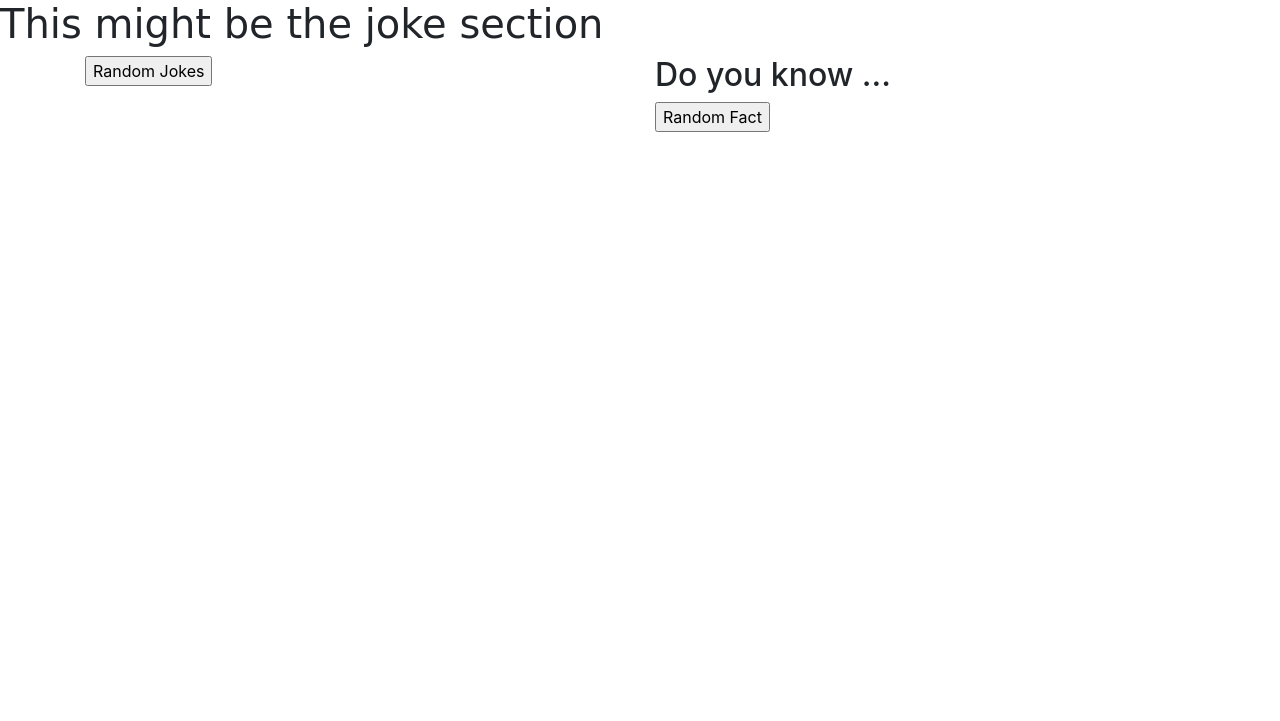
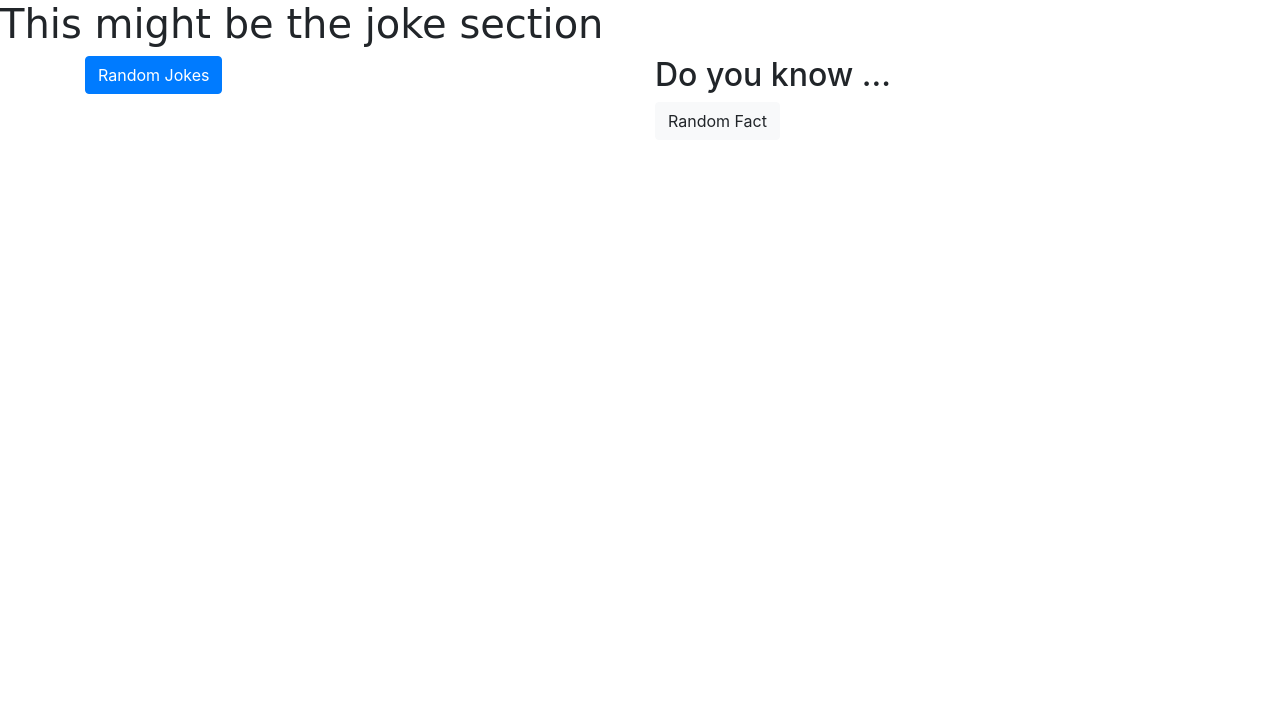
Before and after one commit to haoyucn/Winter-C2, a plain HTML site: page index.html in a window 1280 px wide. Shown: the top 721 px of the page. Drawn offline with nearby package versions, Linux system fonts and the light colour scheme; a web font is replaced by a local one.

Commit message:
added button

```diff
--- a/index.html
+++ b/index.html
@@ -19,9 +19,9 @@
     <div class="row">
     <div class="col-md">
       <div id="xkcd-canvas" class="canvas">
-              <input id="Button-Random" type="submit" value="Random Jokes" class="button"></input>
+              <button type="button" id="Button-Random" class="btn btn-primary">Random Jokes</button>
               <div id="xkcdResults"></div>
-              <input id="other-button" type="submit" value="What?" class="button" style="display:none"></input>
+              <button id="other-button" value="What?" class="btn btn-info" style="display:none">What</input>
         </div>
     </div>
 
@@ -31,7 +31,7 @@
 
       <h2>Do you know ...</h2>
       <div id="cnResults"></div>
-      <input id="chuck-Random" type="submit" value="Random Fact" class="button"></input>
+      <button id="chuck-Random" type="button"  class="btn btn-light">Random Fact</button>
   </div>
   </div>
 </div>
```
